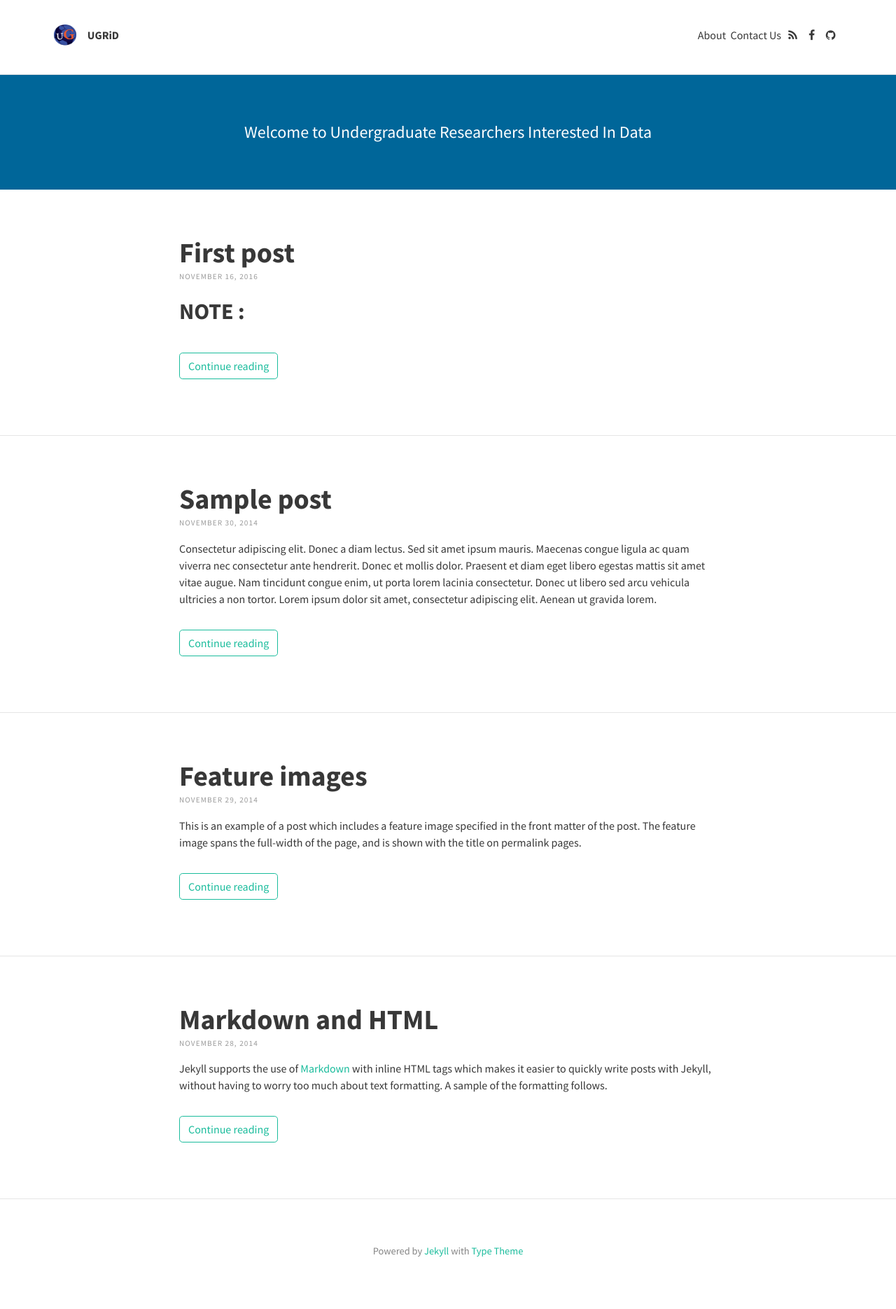
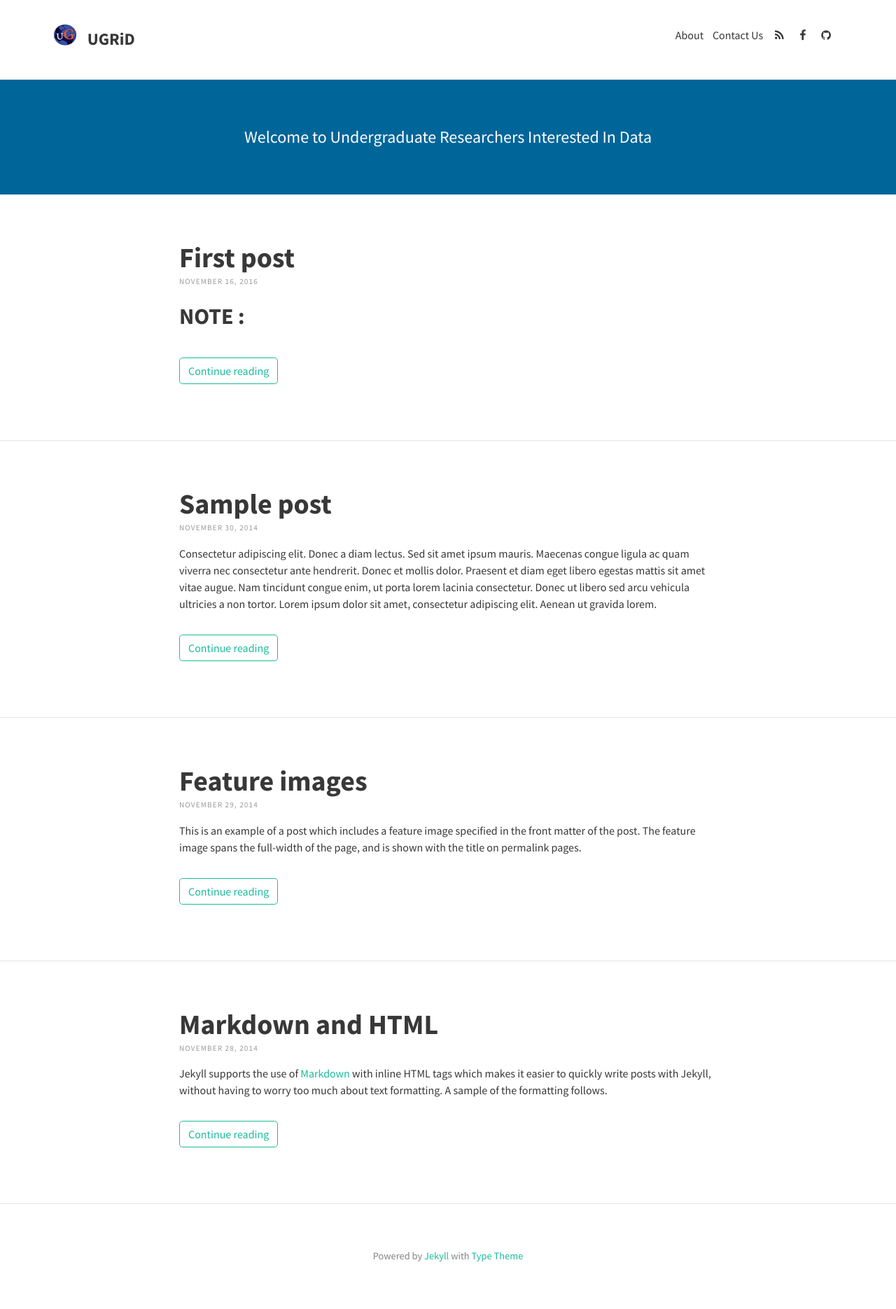
Before and after one commit to sketchplatform/ugriders.github.io, a Jekyll site: the page built from index.html, in a window 1280 px wide. Shown: the whole page at 70% size. Built offline with Jekyll 4.4.1, drawn with Linux system fonts in a browser that asks for light colours; nearby versions of some CDN libraries; the list of posts is cut into pages by our own code.

Commit message:
nav size

```diff
--- a/_sass/includes/_header.scss
+++ b/_sass/includes/_header.scss
@@ -22,7 +22,7 @@
   .site-title {
     float: left;
     font-weight: bold;
-    font-size: 1em;
+    font-size: 1.5em;
     line-height: 1.5;
   }
 
@@ -38,7 +38,7 @@
     li {
       display: inline;
       float: left;
-      margin-right: 0.4em;
+      margin-right: 0.8em;
     }
     @media (max-width: 1100px) {
       ul {
```
